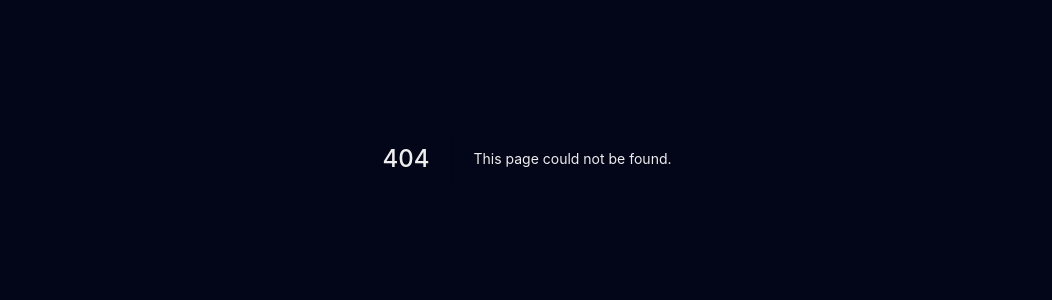
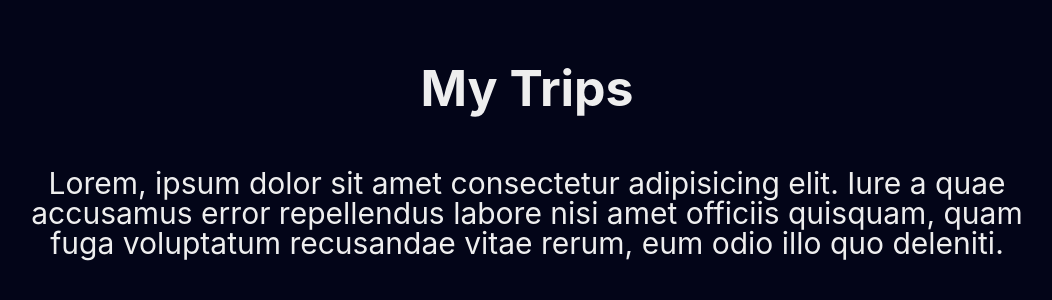
Before and after one commit to andresantiagohellmann/my-trips, a Next.js app: page /about in a window 1280 px wide. Before the commit this address had no page. Shown: the part 242-542 px from the top of the page, without its empty margins (113-1165 px from the left). Built offline with nearby package versions, Linux system fonts and the light colour scheme.

Commit message:
feat: add page About and template About

```diff
--- /dev/null
+++ b/src/pages/about.tsx
@@ -0,0 +1,5 @@
+import AboutTemplate from 'templates/about'
+
+const About = () => <AboutTemplate />
+
+export default About
--- /dev/null
+++ b/src/templates/about/index.tsx
@@ -0,0 +1,24 @@
+import { CloseOutline } from '@styled-icons/evaicons-outline/CloseOutline'
+import LinkWrapper from 'components/LinkWrapper'
+
+import * as S from './styles'
+
+const AboutTemplate = () => (
+  <S.Content>
+    <LinkWrapper href="/">
+      <CloseOutline size={32} />
+    </LinkWrapper>
+
+    <S.Heading>My Trips</S.Heading>
+
+    <S.Body>
+      <p>
+        Lorem, ipsum dolor sit amet consectetur adipisicing elit. Iure a quae
+        accusamus error repellendus labore nisi amet officiis quisquam, quam
+        fuga voluptatum recusandae vitae rerum, eum odio illo quo deleniti.
+      </p>
+    </S.Body>
+  </S.Content>
+)
+
+export default AboutTemplate
--- /dev/null
+++ b/src/templates/about/styles.ts
@@ -0,0 +1,26 @@
+import styled from 'styled-components'
+
+export const Content = styled.section`
+  text-align: center;
+  display: flex;
+  align-items: center;
+  justify-content: center;
+  flex-direction: column;
+  height: 100vh;
+  max-width: var(--container);
+  margin: auto;
+`
+
+export const Heading = styled.h1`
+  font-size: var(--large);
+  margin-bottom: var(--large);
+`
+
+export const Body = styled.div`
+  // serve para estilos do body
+  // p, a, ul, li, blockquote
+  p {
+    font-size: var(--medium);
+    line-height: var(--medium);
+  }
+`
```
Also changed, not shown: src/pages/index.tsx (+10 -1 lines).
